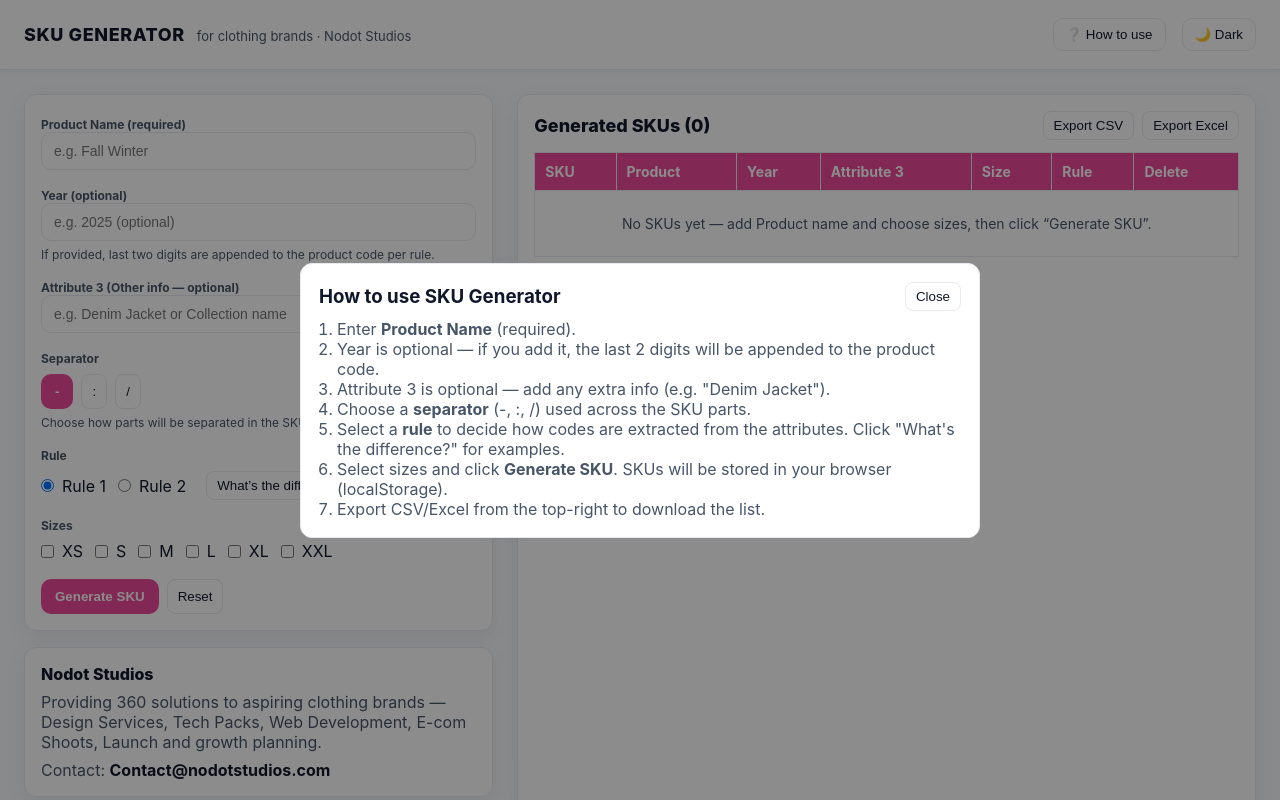
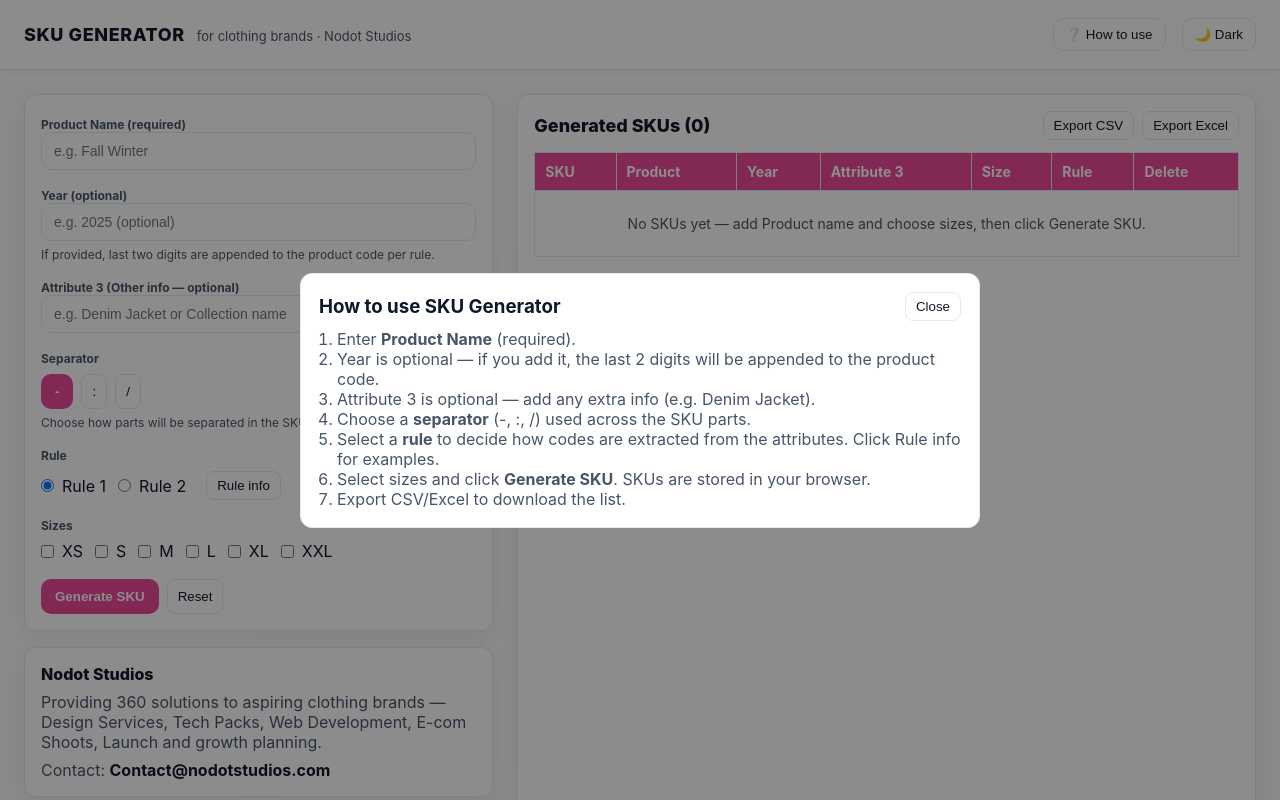
Before and after one commit to nodotstudios/sku-generator, a Next.js app: page / in a window 1280 px wide. Both pictures are taken after a click on the button "❔ How to use". Shown: the top 800 px of the page. Built offline with nearby package versions, Linux system fonts and the light colour scheme.

Commit message:
fix: small tweak / update rule logcsc

```diff
--- a/app/page.js
+++ b/app/page.js
@@ -4,21 +4,19 @@ import React, { useEffect, useState } from "react";
 import * as XLSX from "xlsx";
 
 export default function SkuGenerator() {
-  const [product, setProduct] = useState(""); // was collection
-  const [year, setYear] = useState(""); // optional
-  const [attribute3, setAttribute3] = useState(""); // was article (optional)
+  const [product, setProduct] = useState("");
+  const [year, setYear] = useState("");
+  const [attribute3, setAttribute3] = useState("");
   const [sizes, setSizes] = useState([]);
   const [generated, setGenerated] = useState([]);
   const [error, setError] = useState("");
   const [darkMode, setDarkMode] = useState(false);
 
-  // rule: "rule1" or "rule2"
   const [rule, setRule] = useState("rule1");
-  const [separator, setSeparator] = useState("-"); // -, :, /
+  const [separator, setSeparator] = useState("-");
   const [showRuleModal, setShowRuleModal] = useState(false);
   const [showHowTo, setShowHowTo] = useState(false);
 
-  // load theme + skus on mount
   useEffect(() => {
     try {
       const storedTheme = localStorage.getItem("theme");
@@ -27,7 +25,6 @@ export default function SkuGenerator() {
       } else if (window.matchMedia && window.matchMedia("(prefers-color-scheme: dark)").matches) {
         setDarkMode(true);
       }
-
       const stored = JSON.parse(localStorage.getItem("skus") || "[]");
       setGenerated(stored);
     } catch (e) {
@@ -35,14 +32,12 @@ export default function SkuGenerator() {
     }
   }, []);
 
-  // persist skus
   useEffect(() => {
     try {
       localStorage.setItem("skus", JSON.stringify(generated));
     } catch (e) {}
   }, [generated]);
 
-  // persist theme
   useEffect(() => {
     try {
       localStorage.setItem("theme", darkMode ? "dark" : "light");
@@ -55,7 +50,6 @@ export default function SkuGenerator() {
     setSizes((prev) => (prev.includes(size) ? prev.filter((s) => s !== size) : [...prev, size]));
   };
 
-  // Helper text processors
   const firstNLettersOfFirstWord = (text, n) => {
     if (!text) return "";
     const firstWord = text.trim().split(/\s+/)[0] || "";
@@ -68,15 +62,12 @@ export default function SkuGenerator() {
     return words.map((w) => (w[0] || "")).join("");
   };
 
-  // Build code for product taking into account year logic
   const buildProductCode = (prod, yearVal, ruleSel) => {
     if (!prod) return "";
     if (ruleSel === "rule1") {
-      // first 3 letters from first word (or fewer)
       const code = firstNLettersOfFirstWord(prod, 3);
       return yearVal ? `${code}${String(yearVal).slice(-2)}` : code;
     } else {
-      // rule2: first letter of up to first 3 words, then append year if present
       const code = firstLetterOfFirstNWords(prod, 3);
       return yearVal ? `${code}${String(yearVal).slice(-2)}` : code;
     }
@@ -85,16 +76,13 @@ export default function SkuGenerator() {
   const buildAttrCode = (text, ruleSel) => {
     if (!text) return "";
     if (ruleSel === "rule1") {
-      // first 3 letters of first word
       return firstNLettersOfFirstWord(text, 3);
     } else {
-      // first letter of up to first 3 words
       return firstLetterOfFirstNWords(text, 3);
     }
   };
 
   const generateSKU = () => {
-    // Validation: product required, at least one size
     if (!product || sizes.length === 0) {
       setError("⚠️ Please provide Product name and select at least one size.");
       return;
@@ -104,7 +92,6 @@ export default function SkuGenerator() {
     const prodCode = buildProductCode(product, year, rule).toUpperCase();
     const attr3Code = buildAttrCode(attribute3, rule).toUpperCase();
 
-    // Assemble parts: product (with year appended if given), then attribute3 if present
     const parts = [];
     if (prodCode) parts.push(prodCode);
     if (attr3Code) parts.push(attr3Code);
@@ -113,7 +100,7 @@ export default function SkuGenerator() {
 
     const newSkus = sizes.map((size) => {
       const code = parts.join(sep);
-      const sku = code ? `${code}${sep}${size.toUpperCase()}` : size.toUpperCase(); // fallback
+      const sku = code ? `${code}${sep}${size.toUpperCase()}` : size.toUpperCase();
       return {
         sku,
         product,
@@ -125,14 +112,12 @@ export default function SkuGenerator() {
       };
     });
 
-    // Prevent duplicates
     setGenerated((prev) => {
       const existingSkus = new Set(prev.map((item) => item.sku));
       const uniqueNewSkus = newSkus.filter((item) => !existingSkus.has(item.sku));
       return [...prev, ...uniqueNewSkus];
     });
 
-    // Clear form (leave rule & separator)
     setProduct("");
     setYear("");
     setAttribute3("");
@@ -175,7 +160,6 @@ export default function SkuGenerator() {
     XLSX.writeFile(wb, "skus.xlsx");
   };
 
-  // Modern palettes for light & dark
   const palette = darkMode
     ? {
         pageBg: "#071130",
@@ -206,7 +190,8 @@ export default function SkuGenerator() {
       background: palette.pageBg,
       display: "flex",
       flexDirection: "column",
-      fontFamily: "Inter, ui-sans-serif, system-ui, -apple-system, 'Segoe UI', Roboto, 'Helvetica Neue', Arial",
+      fontFamily:
+        "Inter, ui-sans-serif, system-ui, -apple-system, 'Segoe UI', Roboto, 'Helvetica Neue', Arial",
       color: palette.text,
       paddingBottom: 24,
     },
@@ -222,16 +207,46 @@ export default function SkuGenerator() {
     },
     title: { fontSize: 18, fontWeight: 800, letterSpacing: 0.6 },
     headerActions: { display: "flex", gap: 8, alignItems: "center" },
-    toggleBtn: { padding: "8px 12px", borderRadius: 10, border: `1px solid ${palette.border}`, background: "transparent", color: palette.text, cursor: "pointer" },
+    toggleBtn: {
+      padding: "8px 12px",
+      borderRadius: 10,
+      border: `1px solid ${palette.border}`,
+      background: "transparent",
+      color: palette.text,
+      cursor: "pointer",
+    },
     wrap: { display: "flex", gap: 24, padding: 24, flexWrap: "wrap" },
     left: { flex: "1 1 360px", maxWidth: 520, display: "flex", flexDirection: "column", gap: 16 },
-    card: { background: palette.surface, borderRadius: 12, padding: 16, boxShadow: darkMode ? "0 8px 30px rgba(2,6,23,0.6)" : "0 6px 22px rgba(15,23,42,0.06)", border: `1px solid ${palette.border}` },
+    card: {
+      background: palette.surface,
+      borderRadius: 12,
+      padding: 16,
+      boxShadow: darkMode ? "0 8px 30px rgba(2,6,23,0.6)" : "0 6px 22px rgba(15,23,42,0.06)",
+      border: `1px solid ${palette.border}`,
+    },
     label: { fontSize: 12, fontWeight: 700, color: palette.muted, marginTop: 6 },
-    input: { width: "100%", padding: "10px 12px", borderRadius: 10, border: `1px solid ${palette.border}`, outline: "none", background: darkMode ? palette.subtleBg : "#fff", color: palette.text, fontSize: 14 },
+    input: {
+      width: "100%",
+      padding: "10px 12px",
+      borderRadius: 10,
+      border: `1px solid ${palette.border}`,
+      outline: "none",
+      background: darkMode ? palette.subtleBg : "#fff",
+      color: palette.text,
+      fontSize: 14,
+    },
     checkboxRow: { display: "flex", gap: 12, flexWrap: "wrap", marginTop: 8 },
     btnPrimary: { padding: "10px 14px", borderRadius: 10, border: "none", background: palette.accent, color: "#fff", fontWeight: 700, cursor: "pointer" },
     btnGhost: { padding: "6px 10px", borderRadius: 8, border: `1px solid ${palette.border}`, background: "transparent", color: palette.text, cursor: "pointer" },
-    rightCard: { flex: "2 1 520px", background: palette.surface, borderRadius: 12, padding: 16, boxShadow: darkMode ? "0 8px 30px rgba(2,6,23,0.6)" : "0 6px 22px rgba(15,23,42,0.06)", border: `1px solid ${palette.border}`, overflow: "hidden" },
+    rightCard: {
+      flex: "2 1 520px",
+      background: palette.surface,
+      borderRadius: 12,
+      padding: 16,
+      boxShadow: darkMode ? "0 8px 30px rgba(2,6,23,0.6)" : "0 6px 22px rgba(15,23,42,0.06)",
+      border: `1px solid ${palette.border}`,
+      overflow: "hidden",
+    },
     tableWrap: { maxHeight: "70vh", overflow: "auto", marginTop: 12 },
     table: { width: "100%", borderCollapse: "collapse", minWidth: 700, fontSize: 14 },
     th: { position: "sticky", top: 0, background: darkMode ? "#0b1220" : palette.accent, border: `1px solid ${palette.border}`, padding: 10, textAlign: "left", color: darkMode ? palette.text : "#fff", fontWeight: 700 },
@@ -243,13 +258,12 @@ export default function SkuGenerator() {
     radioRow: { display: "flex", gap: 12, alignItems: "center", marginTop: 8 },
   };
 
-  // Examples shown in modal for the chosen rule
   const ruleExamples = {
     rule1: {
       title: "Rule 1 — first 3 letters from first word (per attribute). Year added to product code",
       examples: [
-        { input: { product: "Fall Winter", year: "2024", attribute3: "Denim Jacket" }, output: "Fal24-Den" },
-        { input: { product: "Summer", year: "", attribute3: "Basic Tee" }, output: "Sum-Bas" },
+        { input: { product: "Fall Winter", year: "2024", attribute3: "Denim Jacket" } },
+        { input: { product: "Summer", year: "", attribute3: "Basic Tee" } },
       ],
       note:
         "Rule 1: For each attribute we take the first 3 letters of the first word only. If year is provided, its last 2 digits are appended directly to the product code.",
@@ -257,8 +271,8 @@ export default function SkuGenerator() {
     rule2: {
       title: "Rule 2 — first letters of up to first 3 words (per attribute). Year added to product code",
       examples: [
-        { input: { product: "Fall Winter Collection", year: "2024", attribute3: "Denim Jacket" }, output: "FWC24-DJ" },
-        { input: { product: "Summer", year: "", attribute3: "Basic Tee Long" }, output: "S-BTL" },
+        { input: { product: "Fall Winter Collection", year: "2024", attribute3: "Denim Jacket" } },
+        { input: { product: "Summer", year: "", attribute3: "Basic Tee Long" } },
       ],
       note:
         "Rule 2: For each attribute we take the first letter of each of the first up to 3 words and join them. If year is provided, its last 2 digits are appended directly to the product code.",
@@ -267,7 +281,6 @@ export default function SkuGenerator() {
 
   return (
     <div style={styles.page}>
-      {/* Header */}
       <header style={styles.header}>
         <div style={{ display: "flex", gap: 12, alignItems: "baseline" }}>
           <div style={styles.title}>SKU GENERATOR</div>
@@ -275,61 +288,34 @@ export default function SkuGenerator() {
         </div>
 
         <div style={styles.headerActions}>
-          <button
-            onClick={() => setShowHowTo(true)}
-            title="How to use"
-            style={{ ...styles.toggleBtn, marginRight: 8 }}
-          >
+          <button onClick={() => setShowHowTo(true)} title="How to use" style={{ ...styles.toggleBtn, marginRight: 8 }}>
             ❔ How to use
           </button>
 
-          <button
-            onClick={() => setDarkMode((v) => !v)}
-            aria-label="Toggle theme"
-            style={styles.toggleBtn}
-            title={darkMode ? "Switch to light mode" : "Switch to dark mode"}
-          >
+          <button onClick={() => setDarkMode((v) => !v)} aria-label="Toggle theme" style={styles.toggleBtn} title={darkMode ? "Switch to light mode" : "Switch to dark mode"}>
             {darkMode ? "🌞 Light" : "🌙 Dark"}
           </button>
         </div>
       </header>
 
-      {/* Main */}
       <main style={styles.wrap}>
-        {/* Left column */}
         <div style={styles.left}>
           <div style={styles.card}>
             <div style={{ display: "grid", gap: 12 }}>
               <div>
                 <div style={styles.label}>Product Name (required)</div>
-                <input
-                  style={styles.input}
-                  placeholder="e.g. Fall Winter"
-                  value={product}
-                  onChange={(e) => setProduct(e.target.value)}
-                />
+                <input style={styles.input} placeholder="e.g. Fall Winter" value={product} onChange={(e) => setProduct(e.target.value)} />
               </div>
 
               <div>
                 <div style={styles.label}>Year (optional)</div>
-                <input
-                  style={styles.input}
-                  placeholder="e.g. 2025 (optional)"
-                  value={year}
-                  onChange={(e) => setYear(e.target.value)}
-                  inputMode="numeric"
-                />
+                <input style={styles.input} placeholder="e.g. 2025 (optional)" value={year} onChange={(e) => setYear(e.target.value)} inputMode="numeric" />
                 <div style={styles.smallNote}>If provided, last two digits are appended to the product code per rule.</div>
               </div>
 
               <div>
                 <div style={styles.label}>Attribute 3 (Other info — optional)</div>
-                <input
-                  style={styles.input}
-                  placeholder="e.g. Denim Jacket or Collection name"
-                  value={attribute3}
-                  onChange={(e) => setAttribute3(e.target.value)}
-                />
+                <input style={styles.input} placeholder="e.g. Denim Jacket or Collection name" value={attribute3} onChange={(e) => setAttribute3(e.target.value)} />
               </div>
 
               <div>
@@ -353,7 +339,7 @@ export default function SkuGenerator() {
                     <input type="radio" name="rule" value="rule2" checked={rule === "rule2"} onChange={() => setRule("rule2")} />
                     Rule 2
                   </label>
-                  <button onClick={() => setShowRuleModal(true)} style={{ ...styles.btnGhost, marginLeft: 8 }}>What’s the difference?</button>
+                  <button onClick={() => setShowRuleModal(true)} style={{ ...styles.btnGhost, marginLeft: 8 }}>Rule info</button>
                 </div>
               </div>
 
@@ -373,18 +359,7 @@ export default function SkuGenerator() {
 
               <div style={{ display: "flex", gap: 8, marginTop: 6 }}>
                 <button style={styles.btnPrimary} onClick={generateSKU}>Generate SKU</button>
-                <button
-                  style={styles.btnGhost}
-                  onClick={() => {
-                    setProduct("");
-                    setYear("");
-                    setAttribute3("");
-                    setSizes([]);
-                    setError("");
-                  }}
-                >
-                  Reset
-                </button>
+                <button style={styles.btnGhost} onClick={() => { setProduct(""); setYear(""); setAttribute3(""); setSizes([]); setError(""); }}>Reset</button>
               </div>
             </div>
           </div>
@@ -411,7 +386,6 @@ export default function SkuGenerator() {
           </div>
         </div>
 
-        {/* Right Table */}
         <div style={styles.rightCard}>
           <div style={{ display: "flex", gap: 12, justifyContent: "space-between", alignItems: "center", flexWrap: "wrap" }}>
             <h2 style={{ margin: 0, fontSize: 18, fontWeight: 800 }}>Generated SKUs ({generated.length})</h2>
@@ -438,7 +412,7 @@ export default function SkuGenerator() {
                 {generated.length === 0 && (
                   <tr>
                     <td colSpan={7} style={{ ...styles.td, textAlign: "center", padding: 24, color: palette.muted }}>
-                      No SKUs yet — add Product name and choose sizes, then click “Generate SKU”.
+                      No SKUs yet — add Product name and choose sizes, then click Generate SKU.
                     </td>
                   </tr>
                 )}
@@ -466,12 +440,8 @@ export default function SkuGenerator() {
         Powered by <strong>Nodot Studios</strong>
       </footer>
 
-      {/* Rule modal */}
       {showRuleModal && (
-        <div style={{
-          position: "fixed", inset: 0, background: "rgba(0,0,0,0.5)",
-          display: "flex", alignItems: "center", justifyContent: "center", zIndex: 2000
-        }}>
+        <div style={{ position: "fixed", inset: 0, background: "rgba(0,0,0,0.5)", display: "flex", alignItems: "center", justifyContent: "center", zIndex: 2000 }}>
           <div style={{ width: 720, maxWidth: "94%", borderRadius: 12, padding: 18, background: palette.surface, border: `1px solid ${palette.border}` }}>
             <div style={{ display: "flex", justifyContent: "space-between", alignItems: "center", marginBottom: 8 }}>
               <h3 style={{ margin: 0 }}>{ruleExamples[rule].title}</h3>
@@ -485,7 +455,6 @@ export default function SkuGenerator() {
             <div style={{ display: "grid", gap: 8 }}>
               {ruleExamples[rule].examples.map((ex, idx) => {
                 const inp = ex.input;
-                // compute produced output via our logic to show exact result
                 const produced = (() => {
                   const p = buildProductCode(inp.product, inp.year, rule).toUpperCase();
                   const a = buildAttrCode(inp.attribute3, rule).toUpperCase();
@@ -500,7 +469,11 @@ export default function SkuGenerator() {
                   <div key={idx} style={{ padding: 10, borderRadius: 8, background: darkMode ? "#071528" : "#fbfdff", border: `1px solid ${palette.border}` }}>
                     <div style={{ fontSize: 13, color: palette.muted }}>
                       Input:
-                      <span style={{ marginLeft: 8, color: palette.text }}>{`Product: "${inp.product}" ${inp.year ? `| Year: ${inp.year}` : ""} ${inp.attribute3 ? `| Attribute3: "${inp.attribute3}"` : ""}`}</span>
+                      <span style={{ marginLeft: 8, color: palette.text }}>
+                        Product: <em>{inp.product}</em>
+                        {inp.year ? <> | Year: <em>{inp.year}</em></> : null}
+                        {inp.attribute3 ? <> | Attribute3: <em>{inp.attribute3}</em></> : null}
+                      </span>
                     </div>
                     <div style={{ marginTop: 6 }}>
                       <strong>Example output:</strong>
@@ -514,12 +487,8 @@ export default function SkuGenerator() {
         </div>
       )}
 
-      {/* How-to modal */}
       {showHowTo && (
-        <div style={{
-          position: "fixed", inset: 0, background: "rgba(0,0,0,0.45)",
-          display: "flex", alignItems: "center", justifyContent: "center", zIndex: 2000
-        }}>
+        <div style={{ position: "fixed", inset: 0, background: "rgba(0,0,0,0.45)", display: "flex", alignItems: "center", justifyContent: "center", zIndex: 2000 }}>
           <div style={{ width: 680, maxWidth: "96%", borderRadius: 12, padding: 18, background: palette.surface, border: `1px solid ${palette.border}` }}>
             <div style={{ display: "flex", justifyContent: "space-between", alignItems: "center", marginBottom: 8 }}>
               <h3 style={{ margin: 0 }}>How to use SKU Generator</h3>
@@ -531,11 +500,11 @@ export default function SkuGenerator() {
             <ol style={{ color: palette.muted, paddingLeft: 18 }}>
               <li>Enter <strong>Product Name</strong> (required).</li>
               <li>Year is optional — if you add it, the last 2 digits will be appended to the product code.</li>
-              <li>Attribute 3 is optional — add any extra info (e.g. "Denim Jacket").</li>
+              <li>Attribute 3 is optional — add any extra info (e.g. Denim Jacket).</li>
               <li>Choose a <strong>separator</strong> (-, :, /) used across the SKU parts.</li>
-              <li>Select a <strong>rule</strong> to decide how codes are extracted from the attributes. Click "What's the difference?" for examples.</li>
-              <li>Select sizes and click <strong>Generate SKU</strong>. SKUs will be stored in your browser (localStorage).</li>
-              <li>Export CSV/Excel from the top-right to download the list.</li>
+              <li>Select a <strong>rule</strong> to decide how codes are extracted from the attributes. Click Rule info for examples.</li>
+              <li>Select sizes and click <strong>Generate SKU</strong>. SKUs are stored in your browser.</li>
+              <li>Export CSV/Excel to download the list.</li>
             </ol>
           </div>
         </div>
```
